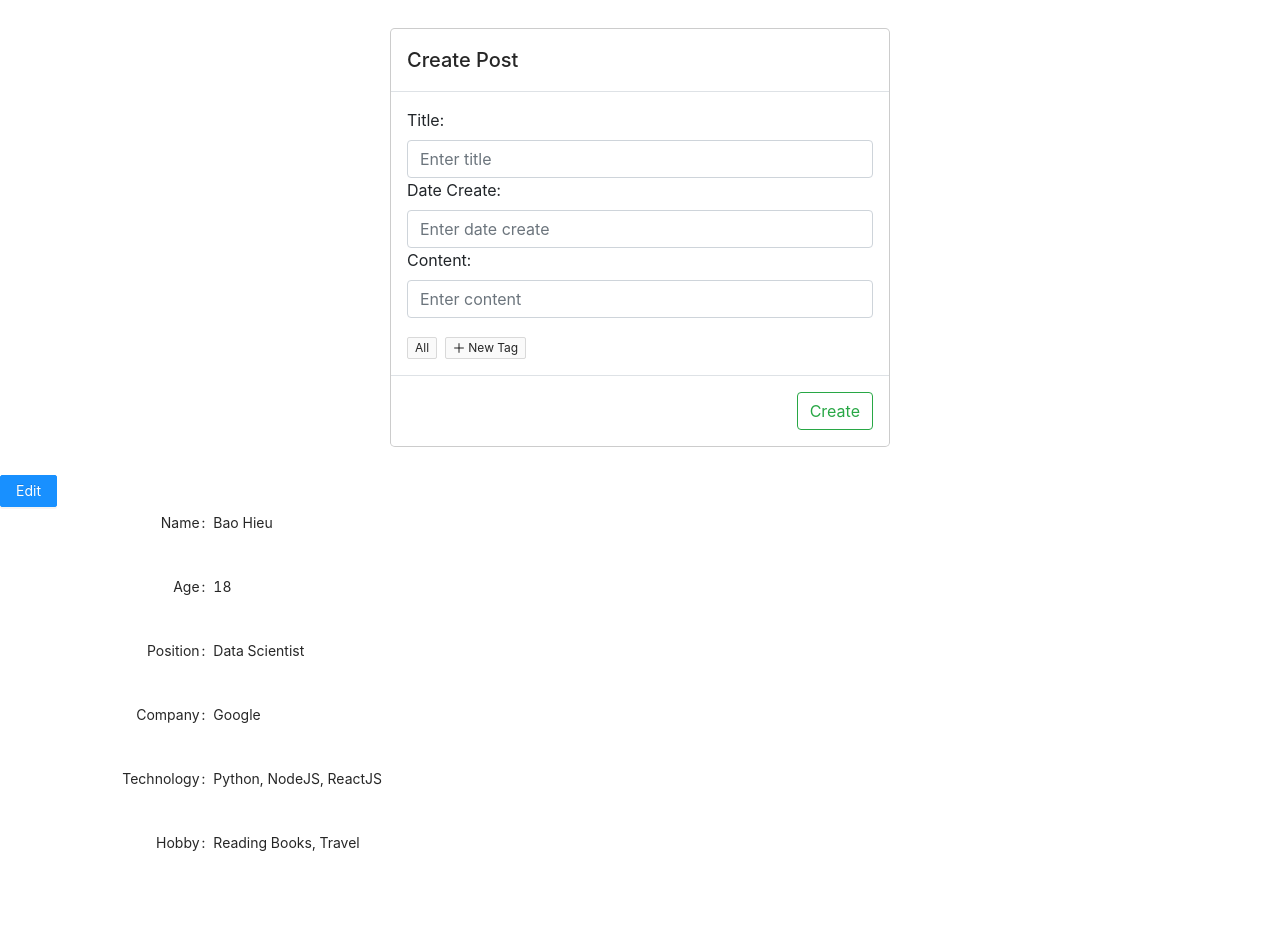
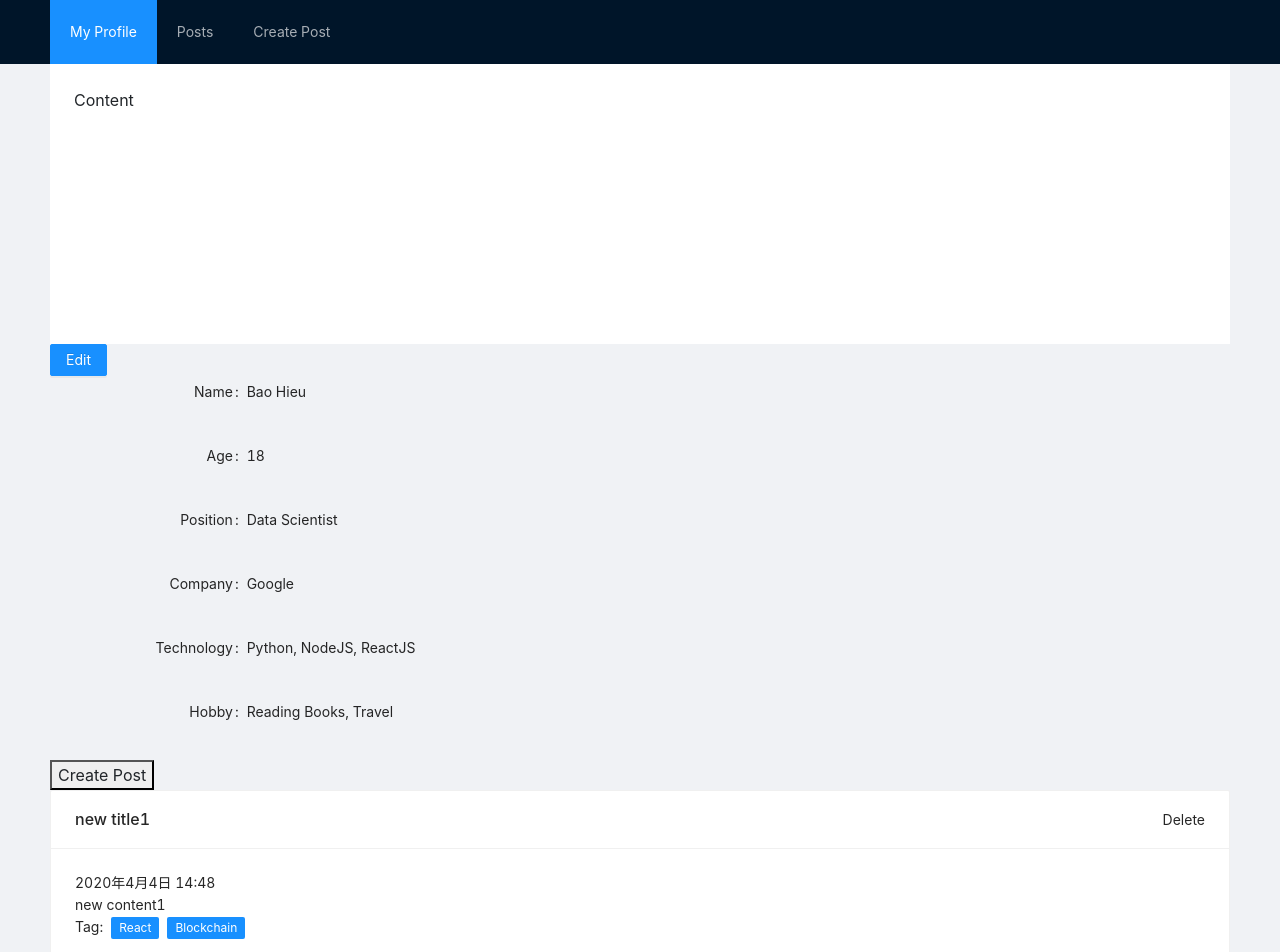
Before and after one commit to nguyennd-0051/itss-group-6-my-blog, a React (Create React App) app: page / in a window 1280 px wide. Shown: the top 952 px of the page. Before the commit the page ends 867 px from the top, so only its background shows below. Built offline with nearby package versions, Linux system fonts and the light colour scheme.

Commit message:
update core func

```diff
--- a/src/App.css
+++ b/src/App.css
@@ -67,3 +67,16 @@
 .App-form button:hover {
   box-shadow: 0px 2px 2px 2px rgba(0,0,0,.1);
 }
+
+.site-layout-content {
+  background: #fff;
+  padding: 24px;
+  min-height: 280px;
+}
+#components-layout-demo-top .logo {
+  width: 120px;
+  height: 31px;
+  background: rgba(255, 255, 255, 0.2);
+  margin: 16px 24px 16px 0;
+  float: left;
+}
--- a/src/App.js
+++ b/src/App.js
@@ -4,8 +4,12 @@ import FormUpdatePost from "./components/formUpdatePost";
 import FormCreatePost from "./components/formCreatePost";
 import FormUpdateInfo from "./views/FormUpdateInfo"
 import PersonalInfo from "./views/PersonalInfo"
+import Post from "./Post"
 import "./App.css";
+import { Layout, Menu, Breadcrumb } from 'antd';
 
+const { Header, Content, Footer } = Layout;
+const dateFormat = {year: 'numeric', month: 'long', day: 'numeric', hour: 'numeric', minute: 'numeric'};
 class App extends React.Component {
   constructor() {
     super();
@@ -18,51 +22,43 @@ class App extends React.Component {
         technology: "Python, NodeJS, ReactJS",
         hobby: "Reading Books, Travel"
       },
-      tagList: ["all"],
+      tagList: ["All","React","Blockchain"],
       isAddTag: false,
       isUpdatePost: false,
       isCreatePost: true,
+      currentPage: 1,
       postLists: [
         {
           id: 1,
           title: "new title1",
-          dateCreate: "new dateCreate1",
+          dateCreate: new Date().toLocaleString('ja-JP',dateFormat),
           content: "new content1",
+          selectedTag: ["React", "Blockchain"],
         },
         {
           id: 2,
           title: "new title2",
-          dateCreate: "new dateCreate2",
+          dateCreate: new Date().toLocaleString('ja-JP',dateFormat),
           content: "new content2",
+          selectedTag: ["React"],
         },
         {
           id: 3,
           title: "new title3",
-          dateCreate: "new dateCreate3",
+          dateCreate: new Date().toLocaleString('ja-JP',dateFormat),
           content: "new content3",
+          selectedTag: ["Blockchain"],
         },
       ],
     };
 
     this.onUpdatePersonalInfo = this.onUpdatePersonalInfo.bind(this);
+    this.handleCreatePost = this.handleCreatePost.bind(this);
   }
 
   onUpdatePersonalInfo(newInfo) {
     this.setState({ userInfo: newInfo });
   }
-
-  handleAddTag = (value) => {
-    this.state.tagList.push(value);
-    this.setState({
-      tagList: this.state.tagList,
-    });
-  };
-
-  handleCloseFormAddTag = (value) => {
-    this.setState({
-      isAddTag: value,
-    });
-  };
 
   onToggleAddTag = () => {
     let result = null;
@@ -109,27 +105,28 @@ class App extends React.Component {
       });
     }
   };
+
   findMaxIndex = () => {
-    let result = -1;
-    this.state.postLists.forEach((postList, index) => {
-      result = result +1;
-    });
-    return result;
-  };
+    const { postLists } = this.state;
+    let idArray = postLists.map(post => post.id);
+
+    return Math.max(...idArray);
+  }
 
   handleCreatePost = (value) => {
-    const { postLists } = this.state;
+    const { postLists,tagList } = this.state;
+    let newTagList = [...new Set([...tagList, ...value.selectedTag])];
     let index = this.findMaxIndex();
+    const newData = postLists.concat([{
+      id: index + 1,
+      title: value.title,
+      dateCreate: new Date().toLocaleString('ja-JP',dateFormat),
+      content: value.content,
+      selectedTag: value.selectedTag,
+    }]);
     this.setState({
-        postLists: [
-          ...postLists.slice(0, index +1),
-          {
-            id: index + 1,
-            title: value.tmptitle,
-            dateCreate: value.tmpdatecreate,
-            content: value.tmpcontent,
-          }
-        ],
+      postLists: newData,
+      tagList: newTagList,
     });
   };
 
@@ -160,19 +157,53 @@ class App extends React.Component {
     return result;
   };
 
+  deletePost = (value) => {
+    const {postLists} = this.state;
+    const newData = postLists.filter((post) => post!==value);
+    this.setState({postLists: newData});
+  }
+
+  renderPostList = () => {
+    const {postLists} = this.state;
+
+    return (postLists.map((post,index) => (
+      <Post
+        key={index}
+        post={post}
+        onClick={() => this.deletePost(post)}
+      />
+  )));
+  }
+
   render() {
     return (
-      <div>
-        {this.onToggleAddTag()}
-        {this.onToggleFormUpdatePost()}
-        {this.onToggleFormCreatePost()}
+      <Layout className="layout">
+        <Header>
+          <div className="logo" />
+          <Menu theme="dark" mode="horizontal" defaultSelectedKeys={['1']}>
+            <Menu.Item key="1">My Profile</Menu.Item>
+            <Menu.Item key="2" onClick={this.onToggleFormUpdatePost()}>Posts</Menu.Item>
+            <Menu.Item key="3">Create Post</Menu.Item>
+          </Menu>
+        </Header>
+        <Content style={{ padding: '0 50px' }}>
+          <div className="site-layout-content">Content</div>
           <div>
             <PersonalInfo
               userInfo={this.state.userInfo}
               onSubmitUpdate={(values) => this.onUpdatePersonalInfo(values)}
             />
+
+            <FormCreatePost
+              createPost={this.handleCreatePost}
+              postLists={this.state.postLists}
+              tagList={this.state.tagList}
+            />
+            {this.renderPostList()}
           </div>
-      </div>
+        </Content>
+        <Footer style={{ textAlign: 'center' }}>Group6 ©2020 ITSS</Footer>
+      </Layout>
     );
   }
 }
--- /dev/null
+++ b/src/Post.js
@@ -0,0 +1,45 @@
+import React, { Component } from 'react';
+import { Card, Tag } from 'antd';
+import { EditOutlined, DeleteOutlined } from '@ant-design/icons';
+
+const { CheckableTag } = Tag;
+
+class Post extends Component {
+
+  render() {
+    const {
+      post,
+      ...props
+    } = this.props;
+
+    return (
+      <Card
+      title={this.props.post.title}
+      // extra={<span><a href="#">Edit</a> <a {...props}>Delete</a></span>}
+      extra={<span><a {...props}>Delete</a></span>}
+
+      style={{ width: '100%' }}
+      >
+      <div className="Post">
+        <div className="Post-dateCreate">{this.props.post.dateCreate}</div>
+        <div className="Post-content">{this.props.post.content}</div>
+        {/* <div className="Post-tags">{this.props.post.selectedTag}</div> */}
+        <div>
+        <span style={{ marginRight: 8 }}>Tag:</span>
+        {this.props.post.selectedTag.map(tag => (
+          <CheckableTag
+            key={tag}
+            checked={this.props.post.selectedTag.indexOf(tag) > -1}
+            onChange={checked => this.handleChange(tag, checked)}
+          >
+            {tag}
+          </CheckableTag>
+        ))}
+      </div>
+      </div>
+      </Card>
+    );
+  }
+}
+
+export default Post;
--- a/src/components/formCreatePost/index.js
+++ b/src/components/formCreatePost/index.js
@@ -1,145 +1,88 @@
 import React, { Component } from "react";
 // import AddTag from "../addTag";
-import { Tag, Input, Tooltip } from 'antd';
+import { Tag, Input, Tooltip, Button, Select } from 'antd';
 import { PlusOutlined } from '@ant-design/icons';
 
-class EditableTagGroup extends Component {
-  state = {
-    tags: ['All'],
-    inputVisible: false,
-    inputValue: '',
-  };
+const { Option } = Select;
+const children = [];
 
-  handleClose = removedTag => {
-    const tags = this.state.tags.filter(tag => tag !== removedTag);
-    console.log(tags);
-    this.setState({ tags });
-  };
-
-  showInput = () => {
-    this.setState({ inputVisible: true }, () => this.input.focus());
-  };
-
-  handleInputChange = e => {
-    this.setState({ inputValue: e.target.value });
-  };
-
-  handleInputConfirm = () => {
-    const { inputValue } = this.state;
-    let { tags } = this.state;
-    if (inputValue && tags.indexOf(inputValue) === -1) {
-      tags = [...tags, inputValue];
-    }
-    console.log(tags);
-    this.setState({
-      tags,
-      inputVisible: false,
-      inputValue: '',
-    });
-  };
-
-  saveInputRef = input => (this.input = input);
-
-  render() {
-    const { tags, inputVisible, inputValue } = this.state;
-    return (
-      <div>
-        {tags.map((tag, index) => {
-          const isLongTag = tag.length > 20;
-          const tagElem = (
-            <Tag key={tag} closable={index !== 0} onClose={() => this.handleClose(tag)}>
-              {isLongTag ? `${tag.slice(0, 20)}...` : tag}
-            </Tag>
-          );
-          return isLongTag ? (
-            <Tooltip title={tag} key={tag}>
-              {tagElem}
-            </Tooltip>
-          ) : (
-            tagElem
-          );
-        })}
-        {inputVisible && (
-          <Input
-            ref={this.saveInputRef}
-            type="text"
-            size="small"
-            style={{ width: 78 }}
-            value={inputValue}
-            onChange={this.handleInputChange}
-            onBlur={this.handleInputConfirm}
-            onPressEnter={this.handleInputConfirm}
-          />
-        )}
-        {!inputVisible && (
-          <Tag className="site-tag-plus" onClick={this.showInput}>
-            <PlusOutlined /> New Tag
-          </Tag>
-        )}
-      </div>
-    );
-  }
-}
-
-class FormCreatePost extends EditableTagGroup{
+class FormCreatePost extends Component{
 	constructor(props){
 		super(props);
 		this.state = {
 			isCreatePost: false,
 			isAddTag: false,
       tmptitle: '',
-      tmpdatecreate: '',
-      tmpcontent: ''
-		};
-    // this.createPost = this.createPost.bind(this);
-	}
+      tmpcontent: '',
+      tmpSelectedTag: []
+    };
+  }
+
+  componentDidMount() {
+    this.props.tagList.forEach((tag, index) => {
+      console.log(index);
+      console.log(tag);
+      if(tag!=='All') children.push(<Option key={index} value={tag}>{tag}</Option>);
+    });
+  }
+
+  componentDidUpdate() {
+    children.length=0;
+    this.props.tagList.forEach((tag, index) => {
+      // console.log(this.props.tagList);
+      if(tag!=='All') children.push(<Option key={index} value={tag}>{tag}</Option>);
+    });
+  }
+
+
+  handleChange = (value) => {
+    console.log(value);
+    this.setState({tmpSelectedTag: value});
+  }
+
   handleTitleChange = (e) => {
     this.setState({tmptitle: e.target.value});
   }
-  handleDateCreateChange = (e) => {
-    this.setState({tmpdatecreate: e.target.value});
-  }
+
   handleContentChange = (e) => {
     this.setState({tmpcontent: e.target.value});
   }
-	createPost = (e) => {
-    e.preventDefault();
-		this.setState({isCreatePost: true});
-    this.props.createPost(this.state);
 
-	}
 	cancelPost = () => {
 		this.setState({isCreatePost: false});
 	}
 	// changeTagtoTrue = () => {
 	// 	this.setState({isAddTag: true});
-	// }
+  // }
+  handleSubmit = (e) => {
+    const {tmptitle, tmpcontent, tmpSelectedTag} = this.state;
+    e.preventDefault();
+
+    let value = {
+      title: tmptitle,
+      content: tmpcontent,
+      selectedTag: tmpSelectedTag
+    }
+    this.props.createPost(value);
+    this.setState({
+      isCreatePost: false,
+      isAddTag: false,
+      tmpcontent: '',
+      tmptitle: '',
+      tmpSelectedTag: []
+    })
+  }
+
+  toggleForm = () => {
+    this.setState({
+      isCreatePost: true,
+    })
+  }
 	render(){
 		let createform = '';
-		if (this.state.isCreatePost === true){
-			if (this.state.isAddTag === false){
-				createform ='';
-				// <div>
-				// 	<p> Hiển thị button Add Tag và button submit </p>
-				// 	<button type="button" onClick={this.changeTagtoTrue}>Add Tag</button>
-        //   <button type="button" >Submit ở đây là lưu luôn nhể</button>
-        //   <br></br>
-        //   Title: {this.state.tmptitle} <br></br>
-        //   Date Create: {this.state.tmpdatecreate} <br></br>
-        //   Content: {this.state.tmpcontent} <br></br>
-        //
-				// </div>;
-			}
-			else {
-				createform ='';
-				// <div>
-					// <p> Hiển thị form tạo Tag </p>
-					// <button type="button" onClick={this.cancelPost}>Cancel</button>
-          // {this.props.postLists}
-				// </div>
-			}
-		}
-		else {
+		if (this.state.isCreatePost === false){
+      createform = <button type="button" onClick={this.toggleForm}>Create Post</button>
+    }else {
 			createform =
       <div
         id="exampleModalCenter"
@@ -155,7 +98,7 @@ class FormCreatePost extends EditableTagGroup{
                 Create Post
               </h5>
             </div>
-            <form onSubmit={this.onHandleSubmit}>
+            <form onSubmit={this.handleSubmit}>
               <div className="modal-body">
                 <div className="form-group">
                   <label htmlFor="name">Title:</label>
@@ -169,17 +112,6 @@ class FormCreatePost extends EditableTagGroup{
                     onChange={this.handleTitleChange}
                     value={this.state.title}
                   />
-                  <label htmlFor="name">Date Create:</label>
-                  <input
-                    type="text"
-                    name="datecreate"
-                    id="datecreate"
-                    className="form-control"
-                    placeholder="Enter date create"
-                    aria-describedby="helpId"
-                    onChange={this.handleDateCreateChange}
-                    value={this.state.datecreate}
-                  />
                   <label htmlFor="name">Content:</label>
                   <input
                     type="text"
@@ -192,14 +124,22 @@ class FormCreatePost extends EditableTagGroup{
                     value={this.state.content}
                   />
                 </div>
-                <EditableTagGroup/>
+                <Select mode="tags" style={{ width: '100%' }} placeholder="Tags Mode" onChange={this.handleChange}>
+                  {children}
+                </Select>
               </div>
 
               <div className="modal-footer">
                 <button
+                type="cancel"
+                className="btn btn-outline-danger"
+                onClick={this.cancelPost}
+                >
+                  Cancel
+                </button>
+                <button
                   type="submit"
                   className="btn btn-outline-success"
-                  onClick={this.createPost}
                 >
                   Create
                 </button>
```
Also changed, not shown: src/views/App.js (added, +40 -0 lines). Lines whose indentation alone changed are shown as unchanged.
